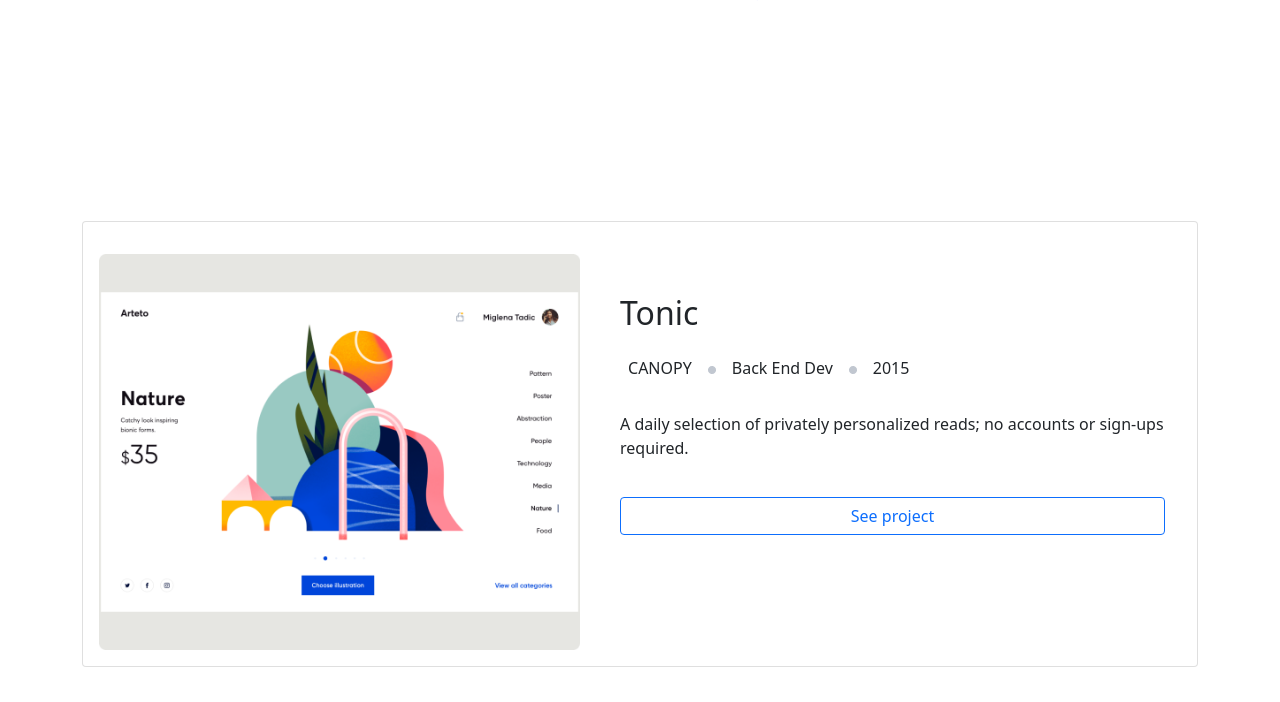
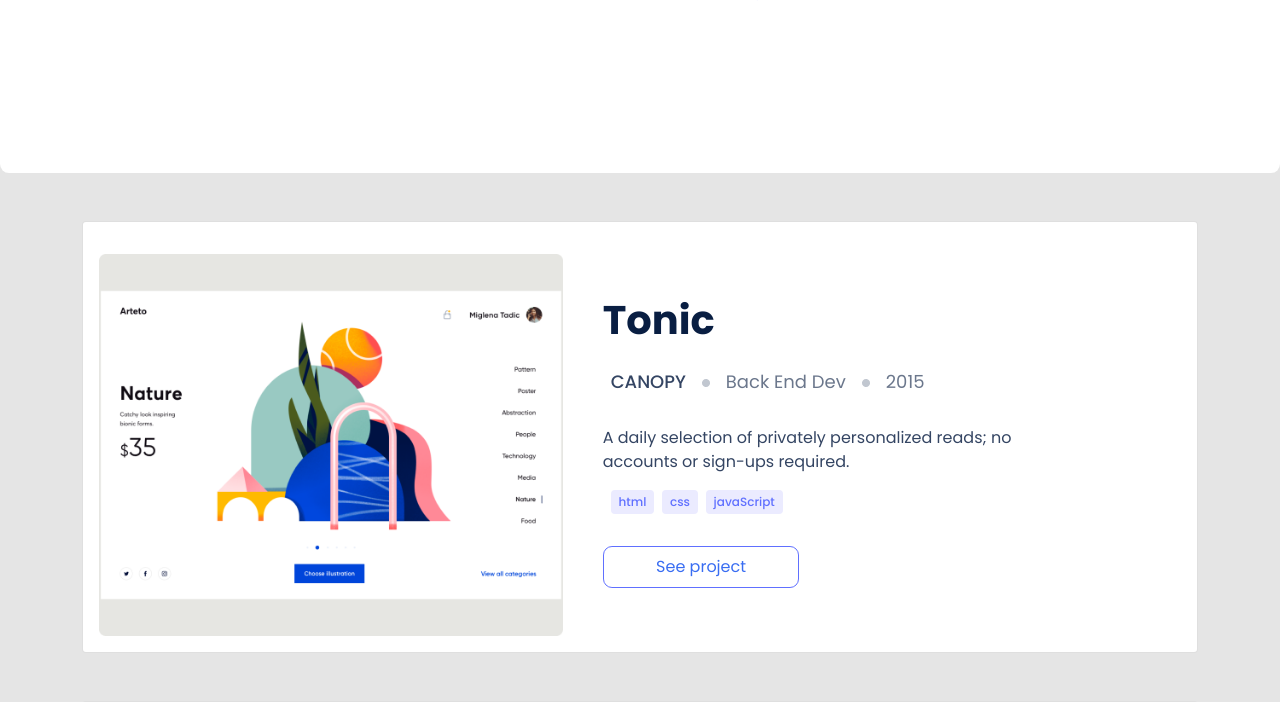
Before and after one commit to mulugithub/try-bootstrap, a website: page index.html in a window 1280 px wide. Shown: the part 679-1381 px from the top of the page. Drawn offline with nearby package versions, Linux system fonts and the light colour scheme.

Commit message:
Update the content of styles.css to add color, bg-color, text formatting for each sections

```diff
--- a/styles.css
+++ b/styles.css
@@ -1,8 +1,30 @@
 :root {
   --logo-color: #6070ff;
   --navbar-list-color: #344563;
-  --navbar-list-hover-bg-color:#6070ff;
-  --navbar-list-active-bg-color:#2230d2;
+  --navbar-list-hover-bg-color: #6070ff;
+  --navbar-list-active-bg-color: #2230d2;
+  --project-title-color: #091e42;
+  --card-client-color: #344563;
+  --card-role-color: #6b778c;
+  --button-color: #396df2;
+  --card-tags-color: #6070ff;
+  --card-tags-bg-color: #ebebff;
+  --main-bg-color: #e5e5e5;
+}
+
+* {
+  padding: 0;
+  margin: 0;
+  box-sizing: border-box;
+  font-family: "Poppins", sans-serif;
+}
+
+html {
+  font-size: 16px;
+}
+
+body {
+  background-color: var(--main-bg-color);
 }
 
 .navbar-brand {
@@ -13,23 +35,23 @@
 }
 
 .nav-link {
-  color: var(--navbar-list-color)!important;
+  color: var(--navbar-list-color) !important;
   font-weight: 500;
   font-size: 15px;
   line-height: 20px;
 }
 
 .nav-link:hover {
-    background-color:var(--navbar-list-hover-bg-color) !important;
-    color:#fff !important;
+  background-color: var(--navbar-list-hover-bg-color) !important;
+  color: #fff !important;
   cursor: pointer;
   border-radius: 0.56rem;
   transition: all 0.2s ease-in-out 0.3s;
 }
 
 .nav-link:active {
-    background-color:var(--navbar-list-active-bg-color) !important;
-    color:#fff !important;
+  background-color: var(--navbar-list-active-bg-color) !important;
+  color: #fff !important;
   cursor: pointer;
   border-radius: 0.56rem;
   transition: all 0.2s ease-in-out 0.3s;
@@ -41,19 +63,20 @@
   background-repeat: no-repeat;
   min-height: 100vh;
   background-position-x: center;
+  border-radius: 0.56rem;
 }
 
 h1 {
-  font-family: 'Poppins';
+  font-family: "Poppins";
   font-style: normal;
   font-weight: 700;
   font-size: 48px;
   line-height: 60px;
-color: #091E42;
+  color: #091e42;
 }
 
 .header-data p:nth-child(1n) {
-  font-family: 'Poppins';
+  font-family: "Poppins";
   font-style: normal;
   font-weight: 400;
   font-size: 20px;
@@ -62,14 +85,110 @@ line-height: 28px;
 }
 
 .social-class p {
-  font-family: 'Poppins';
+  font-family: "Poppins";
   font-style: normal;
   font-weight: 500;
   font-size: 16px;
   line-height: 24px;
-  color: #7F8CFF;
+  color: #7f8cff;
 }
 
 .fab {
-  color: #505F79;
+  color: #505f79;
 }
+
+.project-title {
+  color: var(--project-title-color);
+  font-style: normal;
+  font-weight: 700;
+  font-size: 40px;
+  line-height: 52px;
+}
+
+.client {
+  color: var(--card-client-color);
+  font-style: normal;
+  font-weight: 500;
+  font-size: 18px;
+  line-height: 24px;
+}
+
+.role {
+  color: var(--card-role-color);
+  font-style: normal;
+  font-weight: 400;
+  font-size: 18px;
+  line-height: 24px;
+}
+
+.project-content {
+  color: var(--card-client-color);
+  font-style: normal;
+  font-weight: 400;
+  font-size: 16px;
+  line-height: 24px;
+  width: 80%;
+}
+
+.tags {
+  color: var(--card-tags-color);
+  background-color: var(--card-tags-bg-color);
+  font-style: normal;
+  font-weight: 500;
+  font-size: 12px;
+  line-height: 16px;
+}
+
+.see-project {
+  color: var(--button-color);
+  width: 35%;
+  margin-top: 2rem;
+  border-radius: 0.56rem;
+  border: 1px solid var(--card-tags-color);
+  background-color: #fff;
+  padding: 0.5rem 1.5rem;
+}
+
+.card {
+  min-width: 100%;
+}
+
+.contact-section {
+  background-image: url("./images/contact\ form\ bgdesktop@1x.png");
+  background-size: contain;
+  background-repeat: no-repeat;
+  background-position-x: right;
+  background-position-y: center;
+  padding: 6rem 33%;
+  border-top-left-radius: 12em;
+  background-color: var(--card-tags-color);
+}
+
+.contact-title {
+  font-style: normal;
+  font-weight: 700;
+  font-size: 40px;
+  line-height: 52px;
+}
+
+.contact-content {
+  font-style: normal;
+  font-weight: 400;
+  font-size: 20px;
+  line-height: 28px;
+  color: var(--card-tags-bg-color);
+}
+
+.get-touch {
+  align-items: center;
+  padding: 12px 16px;
+  width: 30%;
+  flex: center;
+  margin: 0 80px;
+}
+
+
+.skill-item {
+  color:#253858;
+  background-color: #f7f7f9;
+}
```
Lines whose indentation alone changed are shown as unchanged.
